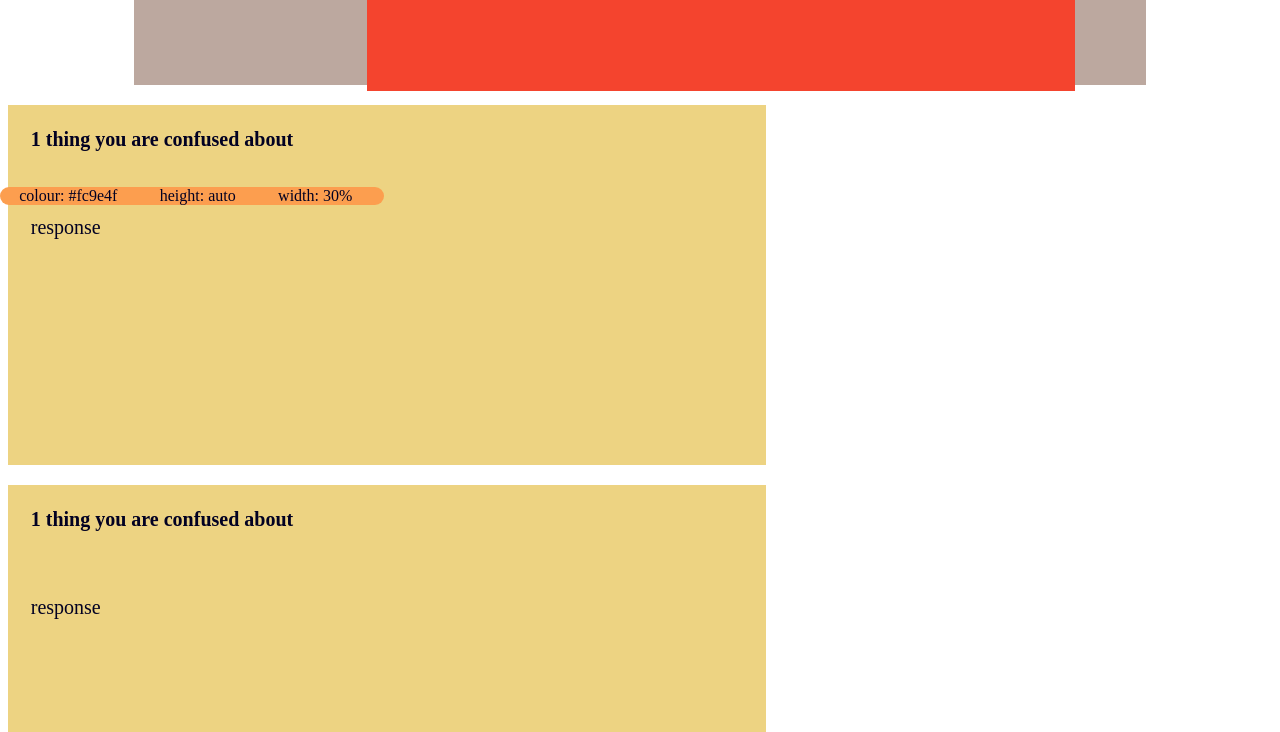
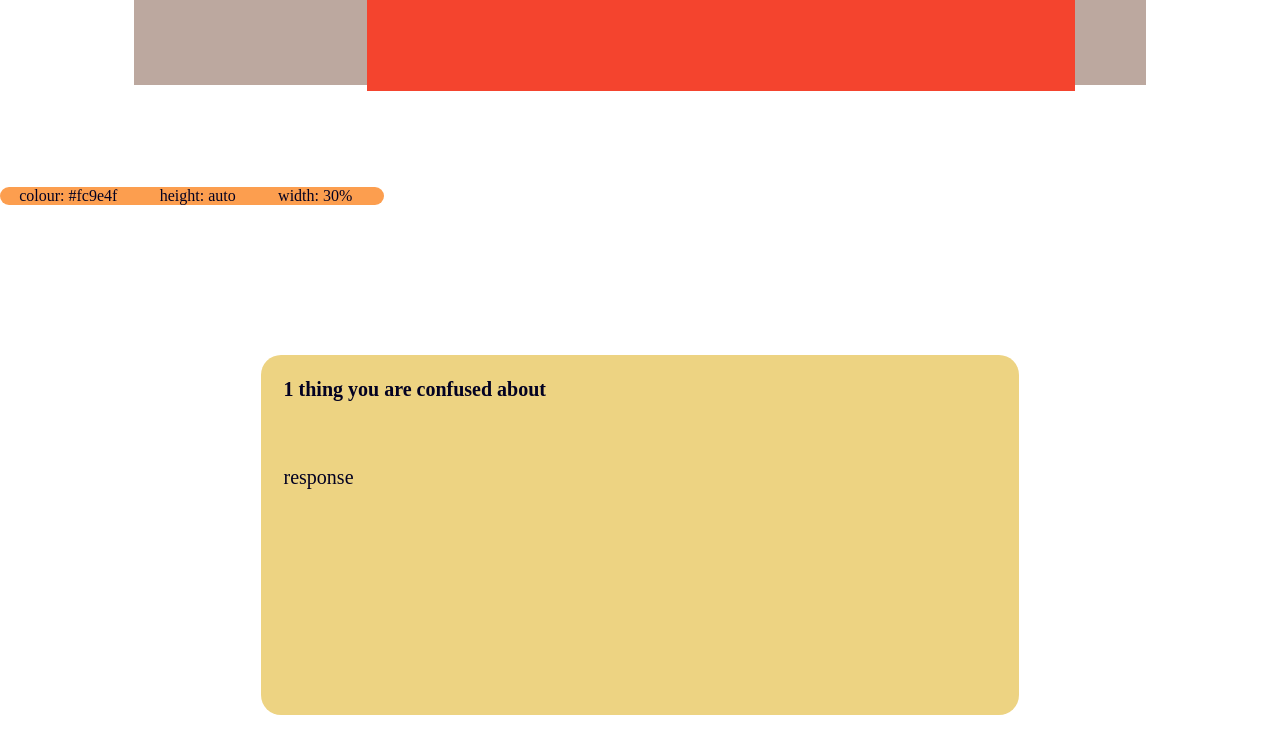
Before and after one commit to aydenchan721-afk/aydenchan721-afk.github.io, a plain HTML site: page classdemo5.html in a window 1280 px wide. Shown: the part 595-1327 px from the top of the page. Drawn offline with Linux system fonts and the light colour scheme.

Commit message:
Update classdemo5.html

```diff
--- a/classdemo5.html
+++ b/classdemo5.html
@@ -60,6 +60,15 @@ position: sticky;
       height:360px;
       background-color:#edd382;
       color:#020122;
+      position:relative;
+      /*margin:auto;*/
+      top: 250px;
+      left:20%;
+      z-index 1;
+      border-style:style;
+      border-color:#111;
+      border-width:3px;
+      border-radius:20px;
     }
 
     #relative p,h3{
```
